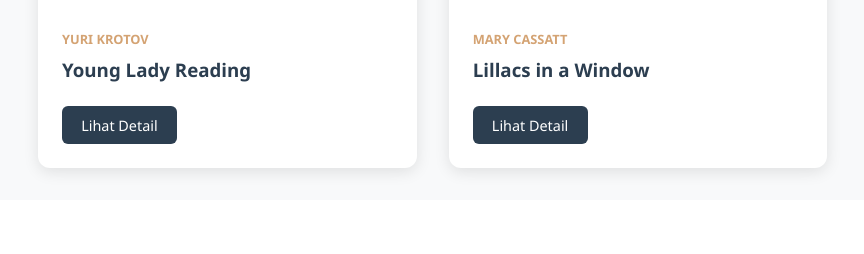
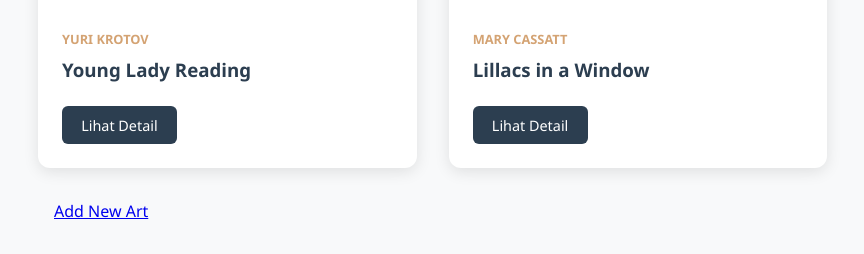
Before and after one commit to egidiachricev-web/PSPD-website, a Flask app: page /art in a window 1280 px wide. Shown: the part 943-1197 px from the top of the page, without its empty margins (2-866 px from the left). Before the commit the page ends 1121 px from the top, so only its background shows below. Run offline with Flask 3, Linux system fonts and the light colour scheme.

Commit message:
new 28.04.2026

```diff
--- a/MoMA.py
+++ b/MoMA.py
@@ -1,7 +1,7 @@
-from flask import Flask, render_template, redirect, url_for, request, session, flash
+from flask import Flask, render_template, request
 from models import db, Art, Artist
 import os
-
+from flask import redirect, url_for
 app = Flask(__name__)
 app.secret_key = 'kunci_rahasia_moma'
 
@@ -10,6 +10,17 @@ app.config['SQLALCHEMY_DATABASE_URI'] = 'sqlite:///' + os.path.join(basedir, 'mo
 app.config['SQLALCHEMY_TRACK_MODIFICATIONS'] = False
 
 db.init_app(app)
+@app.route('/add-art', methods=['GET', 'POST'])
+def add_art():
+    if request.method == 'POST':
+        name = request.form['name']
+        artist_id = request.form['artist_id']
+
+        new_art = Art(name=name, artist_id=artist_id)
+        db.session.add(new_art)
+        db.session.commit()
+
+    return render_template('add_art.html')
 
 @app.route('/')
 def index():
--- /dev/null
+++ b/templates/add_art.html
@@ -0,0 +1,5 @@
+<form method="POST">
+    <input type="text" name="name" placeholder="Nama Karya Seni">
+    <input type="number" name="artist_id" placeholder="ID Artist">
+    <button type="submit">Add New Art</button>
+</form>
--- a/templates/art.html
+++ b/templates/art.html
@@ -32,7 +32,12 @@
             </div>
             {% endfor %}
         </div>
+
+    <main class="container">
+    <a href="/add-art">Add New Art</a>
+    <div class="grid">
     </main>
+
 
 </body>
 </html>
```
Also changed, not shown: moma.db, static/css/image/1.jpg, static/css/image/2.jpg (added), static/css/image/3.jpg (added), static/css/image/4.jpg (added), static/css/image/MOMAIMG.jpg, static/image/1.jpg, static/image/2.jpg (added), static/image/3.jpg (added), static/image/4.jpg (added), static/image/MOMAIMG.jpg.
